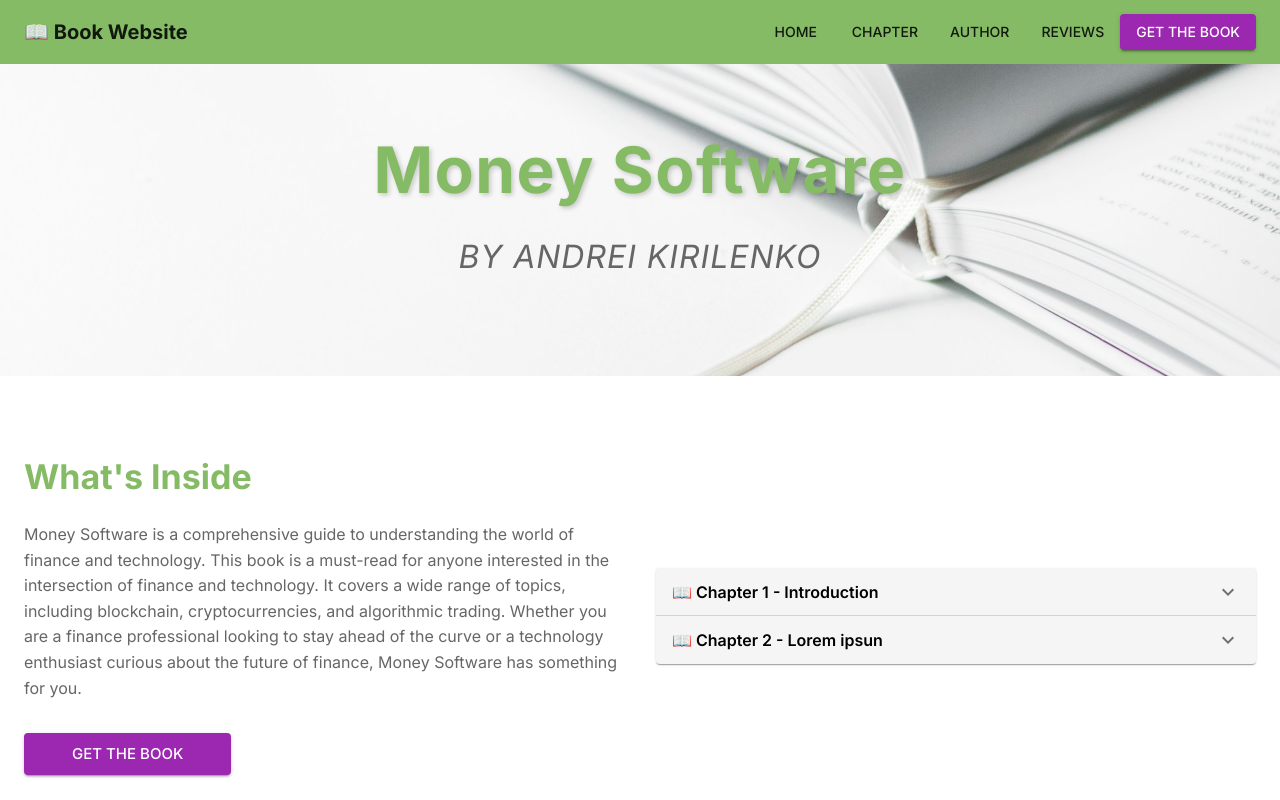
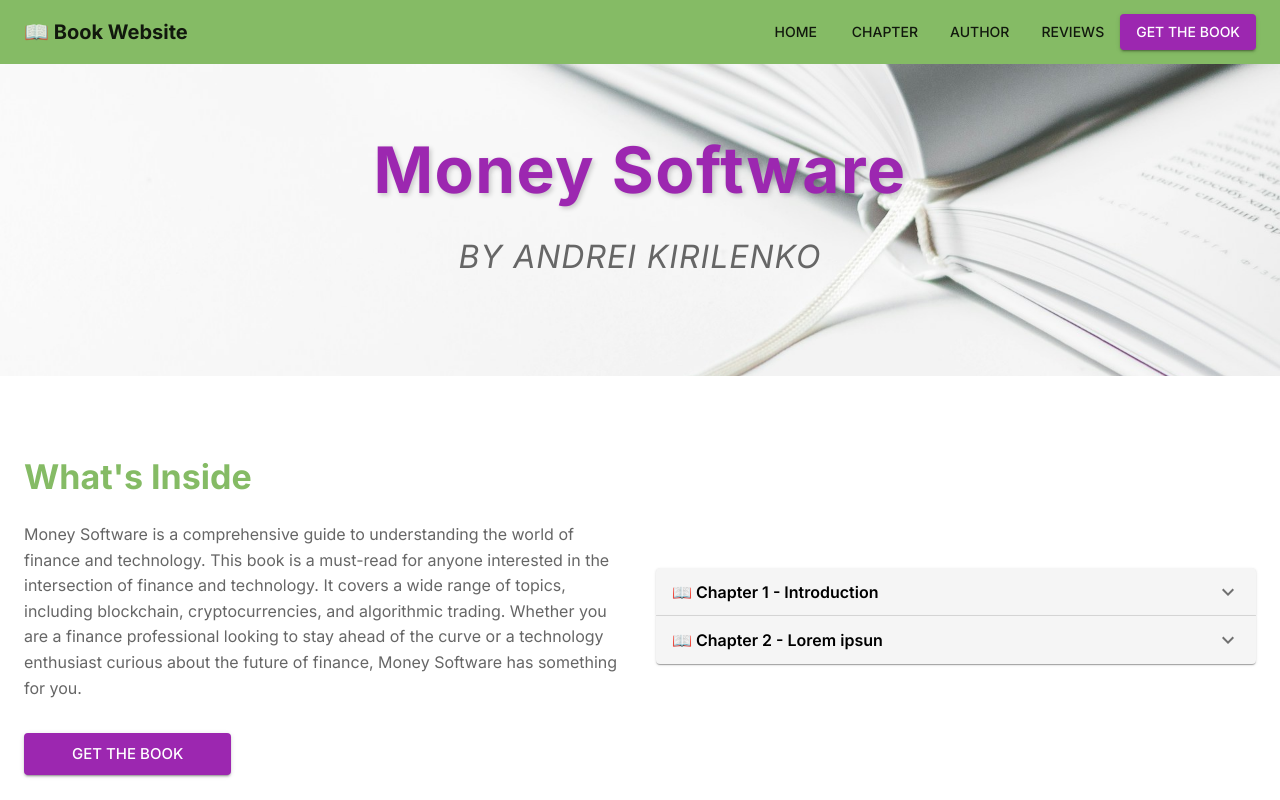
Before and after one commit to o-k-88/money-software, a React (Vite) app: page / in a window 1280 px wide. Shown: the top 800 px of the page. Built offline with nearby package versions, Linux system fonts and the light colour scheme.

Commit message:
more ui fixes

```diff
--- a/src/pages/HomePage/HomePage.jsx
+++ b/src/pages/HomePage/HomePage.jsx
@@ -38,7 +38,8 @@ const Homepage = () => {
               fontSize: { xs: "2.5rem", md: "4rem" }, // Responsive font sizes
               lineHeight: 1.3,
               letterSpacing: "1.5px",
-              color: "primary.main",
+              // color: "primary.main",
+              color: "secondary.main",
               textShadow: "2px 2px 5px rgba(0, 0, 0, 0.2)",
               mb: 3,
             }}
```
